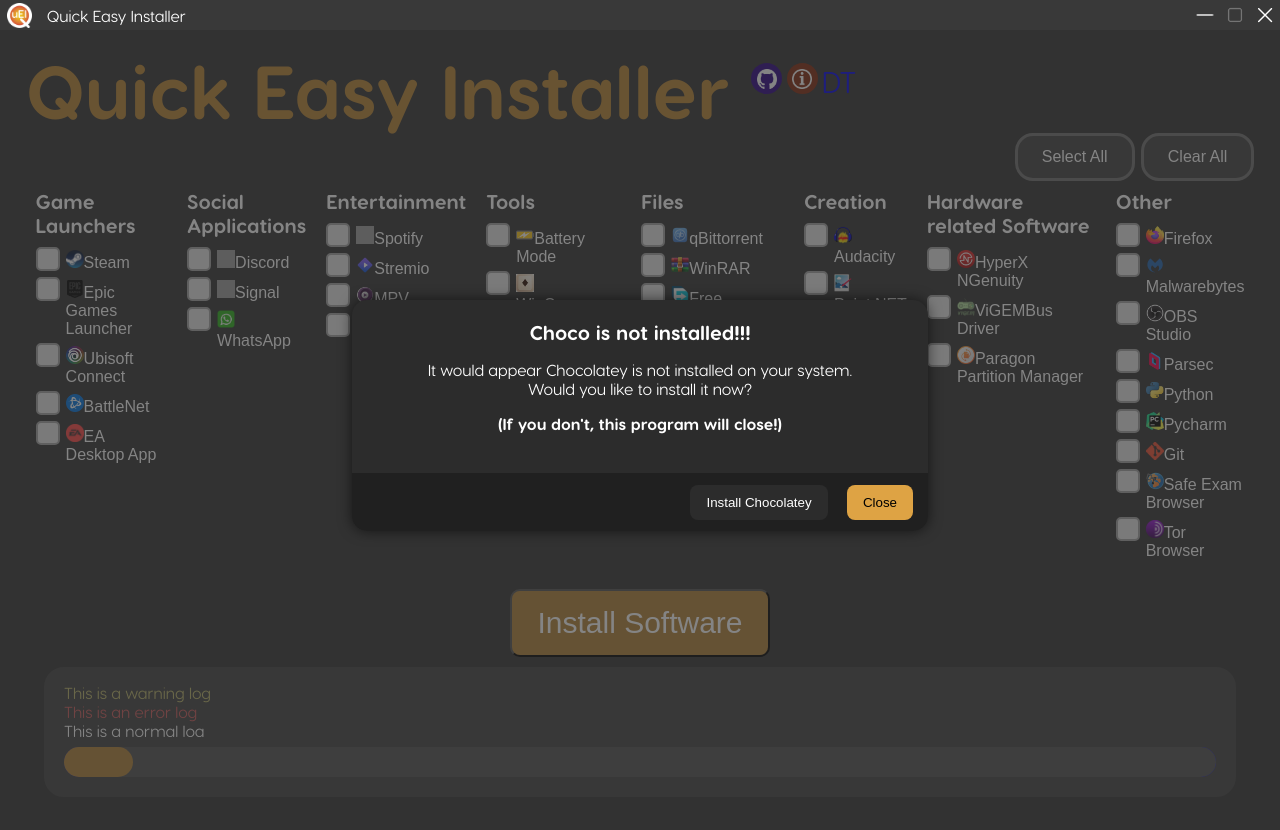
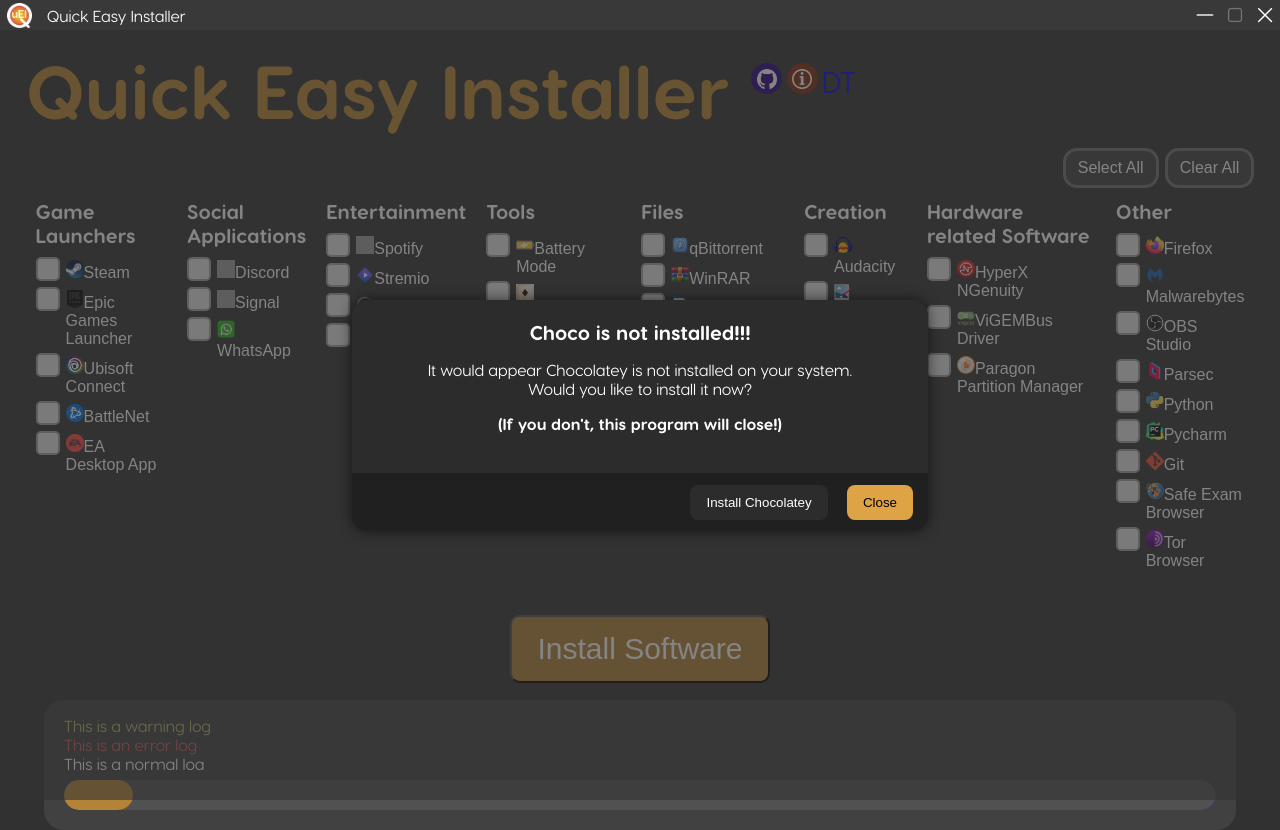
Before and after one commit to Thegamefire/QuickEasyInstaller, a Flask app: page / in a window 1280 px wide. Before the commit the page ends 777 px from the top, so only its background shows below. Run offline with Flask 2, Linux system fonts and the light colour scheme; data that the repository does not hold is empty; parts of the project's set-up code (start-up, migrations or seed data) failed here and were passed over; some libraries are stand-ins or nearby versions; grey boxes are pictures that could not be loaded.

Commit message:
-Small style adjustment

```diff
--- a/static/styles/style.css
+++ b/static/styles/style.css
@@ -53,6 +53,7 @@ h4 {
 #application-list {
     display: flex;
     margin-top: 0;
+    margin-bottom: 32px;
 }
 .application-category {
     margin: 10px;
@@ -71,7 +72,7 @@ form {
 /* Progress Bar Container */
 
 #progress-container {
-    margin-top: 10px!important;
+    margin-top: 17px!important;
     width: 90%;
     height: 90px;
     background-color: #414141;
@@ -353,14 +354,14 @@ form {
 #select-all {
   background-color: #424242;
   color: white;
-  padding: 12px 24px;
+  padding: 8px 12px;
   text-align: center;
   text-decoration: none;
   display: inline-block;
   font-size: 16px;
   transition-duration: 0.4s;
   cursor: pointer;
-  border-radius: 18px;
+  border-radius: 14px;
   border: 3px solid #727272;
   margin-right:2px;
 }
@@ -374,20 +375,21 @@ form {
 
 #clear-div {
     text-align: right;
-    margin: 0;
+    margin-top: 15px;
+    margin-bottom: 3px;
 }
 
 #clear {
   background-color: #424242;
   color: white;
-  padding: 12px 24px;
+  padding: 8px 12px;
   text-align: center;
   text-decoration: none;
   display: inline-block;
   font-size: 16px;
   transition-duration: 0.4s;
   cursor: pointer;
-  border-radius: 18px;
+  border-radius: 14px;
   border: 3px solid #727272;
   margin-right:0;
 }
```
